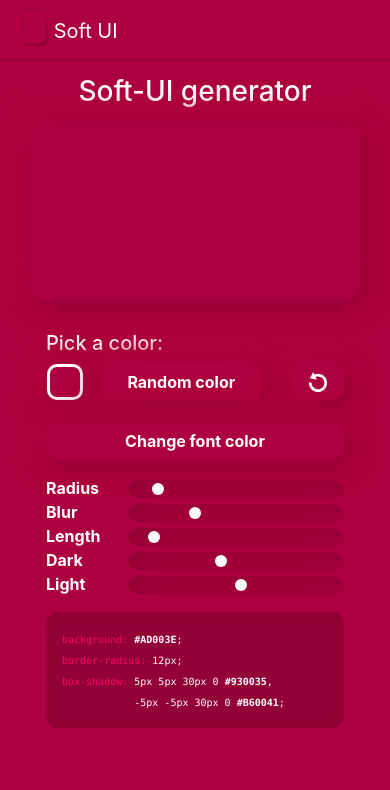
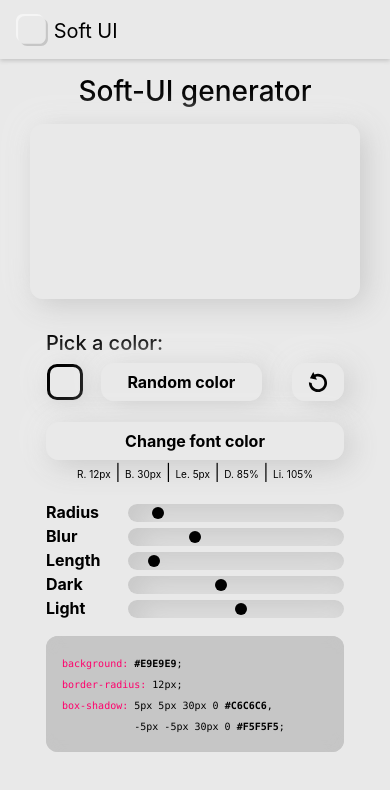
Before and after one commit to shchilkin/soft-ui, a React (Create React App) app in the folder Frontend/: page / in a window 390 px wide. Shown: the top 790 px of the page. Built offline with nearby package versions, Linux system fonts and the light colour scheme; the HTML template or start-up script is replaced by a standard one.

Commit message:
Added information(Radius, Blur, Dark, Light, Length) to mobile version and changed default color to Gray(233,233,233) RGB

```diff
--- a/Frontend/src/Components/Generator/Generator_Components/Layout/SoftUIControl/SoftUIControlMobile.js
+++ b/Frontend/src/Components/Generator/Generator_Components/Layout/SoftUIControl/SoftUIControlMobile.js
@@ -155,6 +155,13 @@ const SoftUIControlMobile = () => {
                         onClick={() => inverseFont()}
                         children={'Change font color'}
                     />
+                    <div className={'text-center'}>
+                    <span style={{fontSize: 'x-small'}}>R. {borderRadius}px</span> |{' '}
+                    <span style={{fontSize: 'x-small'}}>B. {shadowBlur}px</span> |{' '}
+                    <span style={{fontSize: 'x-small'}}>Le. {shadowLength}px</span> |{' '}
+                    <span style={{fontSize: 'x-small'}}>D. {Math.round(darkShadowFactor*100)}%</span> |{' '}
+                    <span style={{fontSize: 'x-small'}}>Li. {Math.round(lightShadowFactor*100)}%</span>
+                    </div>
                 </div>
             </div>
             <div className={"row mb-3"}>
--- a/Frontend/src/contexts/theme/ThemeReducer.js
+++ b/Frontend/src/contexts/theme/ThemeReducer.js
@@ -344,19 +344,19 @@ export default (state, action) => {
         case THEME_RESET:
             return {
                 ...state,
-                Red: 173,
-                Green: 0,
-                Blue: 62,
+                Red: 233,
+                Green: 233,
+                Blue: 233,
                 shadowBlur: 30,
                 shadowLength: 5,
                 borderRadius: 12,
                 darkShadowFactor: 0.85,
                 lightShadowFactor: 1.05,
-                hexColor: (toHex(173) + toHex(0) + toHex(62)),
-                font: fontColor(173, 0, 62),
-                codeFontColor: fontColor(173, 0, 62),
-                shadows: calculateShadows(173,0,62,1.05,0.85),
-                codeBackgroundColor: "#930035",
+                hexColor: (toHex(233) + toHex(233) + toHex(233)),
+                font: fontColor(233, 233, 233),
+                codeFontColor: fontColor(233, 233, 233),
+                shadows: calculateShadows(233,233,233,1.05,0.85),
+                codeBackgroundColor: "#C6C6C6",
             }
         case CHANGE_BADGE_COLORS:
             return {
--- a/Frontend/src/contexts/theme/ThemeState.js
+++ b/Frontend/src/contexts/theme/ThemeState.js
@@ -68,15 +68,14 @@ const ThemeState = (props) => {
 
   const initialState = {
     darkMode: getThemeStateFromLocalStorage(),
-    Red: 173,
-    Green: 0,
-    Blue: 62,
+    Red: 233,
+    Green: 233,
+    Blue: 233,
     shadowBlur: 30,
     shadowLength: 5,
     borderRadius: 12,
     darkShadowFactor: 0.85,
     lightShadowFactor: 1.05,
-    codeBackgroundColor: "#930035",
     badgeColors:[[144, 75, 82], [168, 45, 57], [178, 15, 61], [176, 38, 38], [119, 162, 80]]
   };
 
@@ -107,6 +106,9 @@ const ThemeState = (props) => {
     initialState.lightShadowFactor,
     initialState.darkShadowFactor
   );
+
+  initialState.codeBackgroundColor = `rgb(${initialState.shadows.darkerShadowArray[0]},
+   ${initialState.shadows.darkerShadowArray[1]}, ${initialState.shadows.darkerShadowArray[2]})`
 
   const [state, dispatch] = useReducer(ThemeReducer, initialState);
 
```
